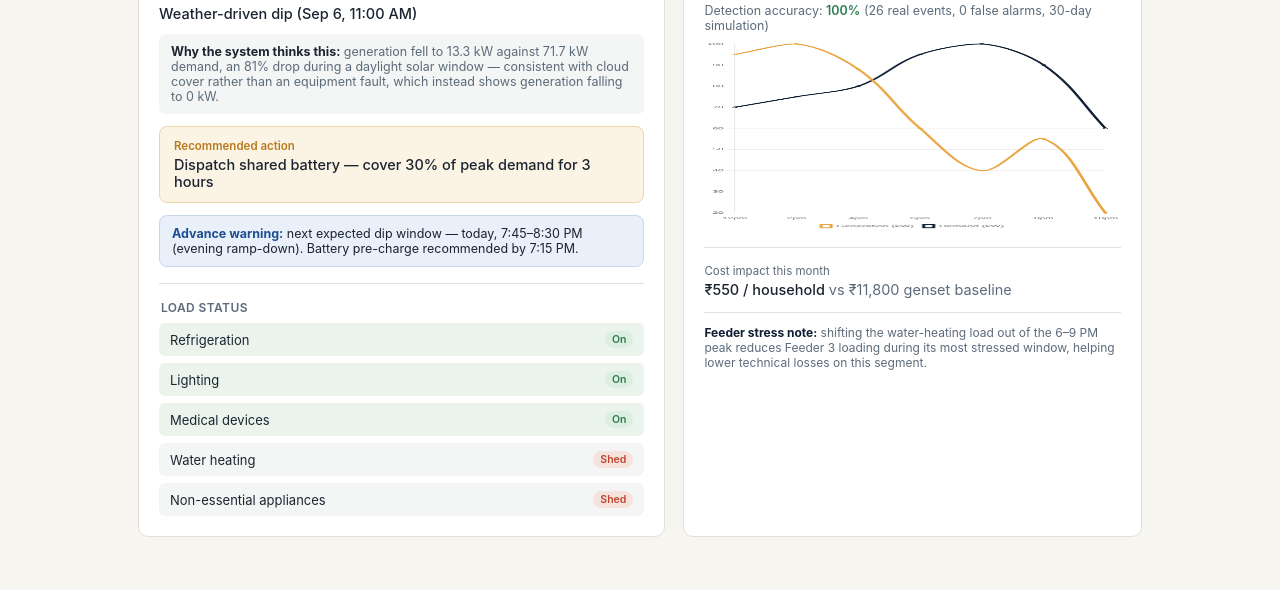
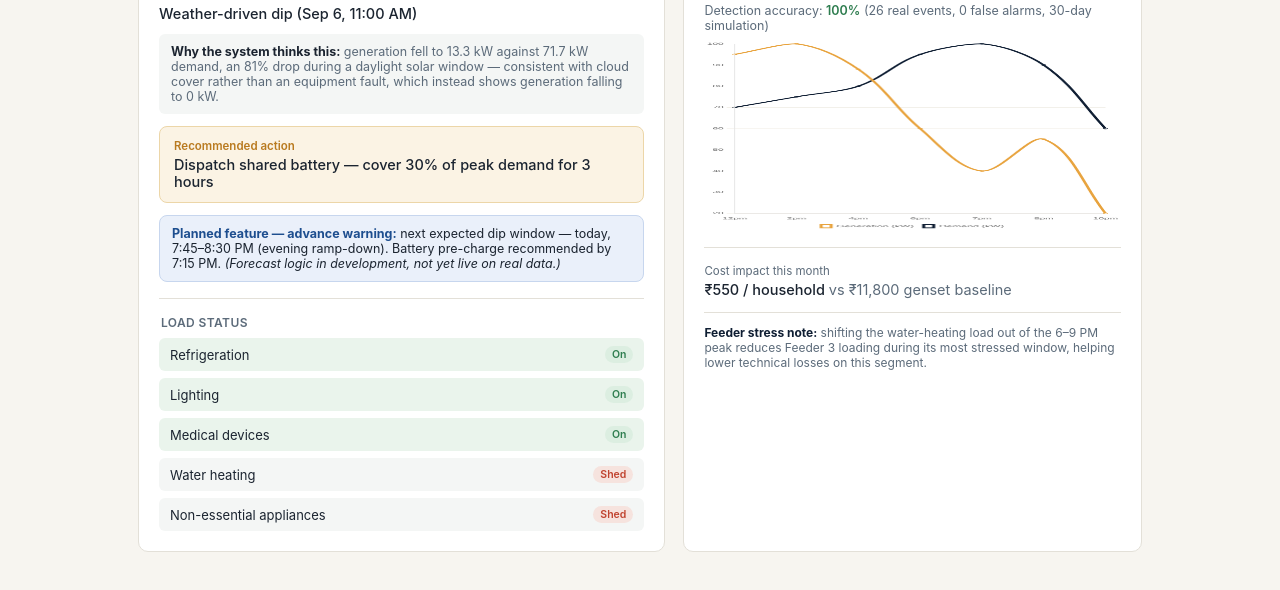
Before and after one commit to SaloniKadam07/Feeder-Flexibility-Engine, a plain HTML site: page track-b-dashboard/dashboard/dashboard.html in a window 1280 px wide. Shown: the part 280-870 px from the top of the page. Drawn offline with nearby package versions, Linux system fonts and the light colour scheme.

Commit message:
Clarify forecast feature as planned, not live

```diff
--- a/track-b-dashboard/dashboard/dashboard.html
+++ b/track-b-dashboard/dashboard/dashboard.html
@@ -107,7 +107,7 @@
       </div>
 
       <div class="forecast-box">
-        <b>Advance warning:</b> next expected dip window — today, 7:45–8:30 PM (evening ramp-down). Battery pre-charge recommended by 7:15 PM.
+        <b>Planned feature — advance warning:</b> next expected dip window — today, 7:45–8:30 PM (evening ramp-down). Battery pre-charge recommended by 7:15 PM. <i>(Forecast logic in development, not yet live on real data.)</i>
       </div>
 
       <div class="divider"></div>
```
